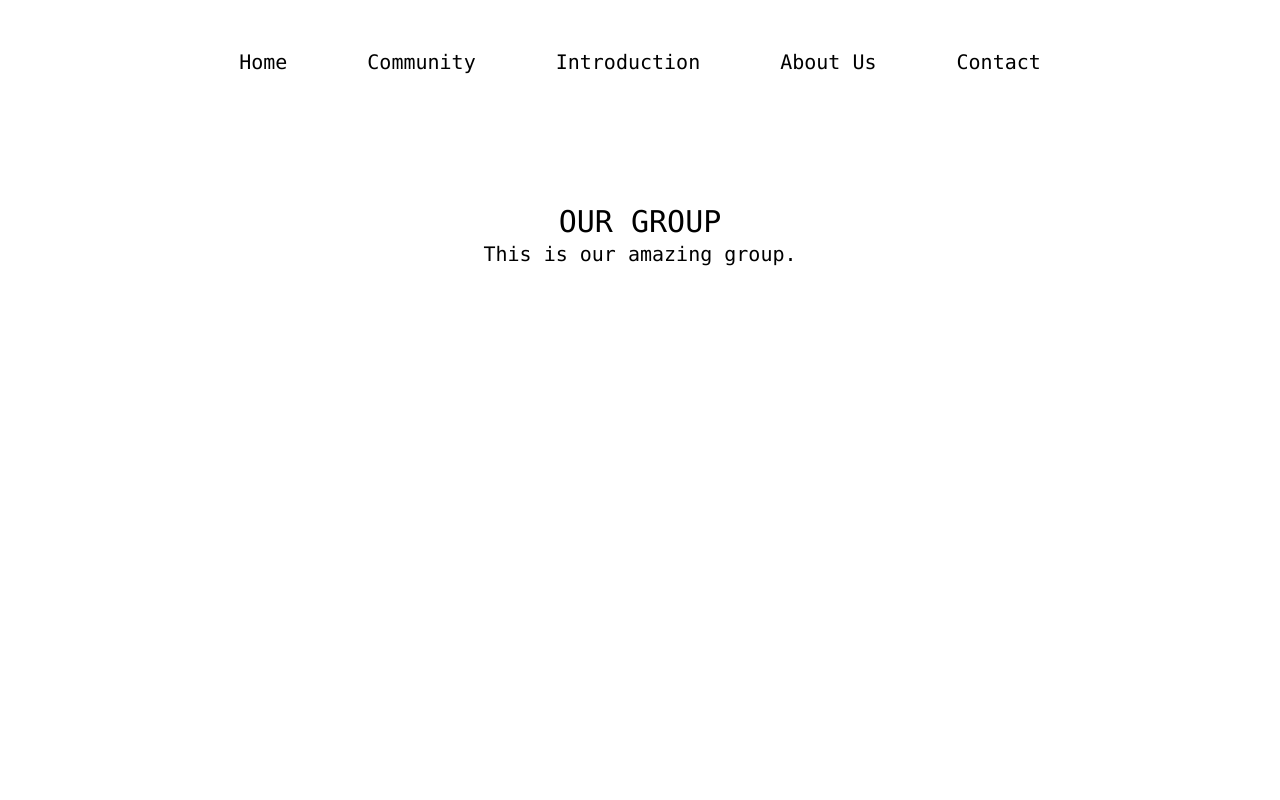
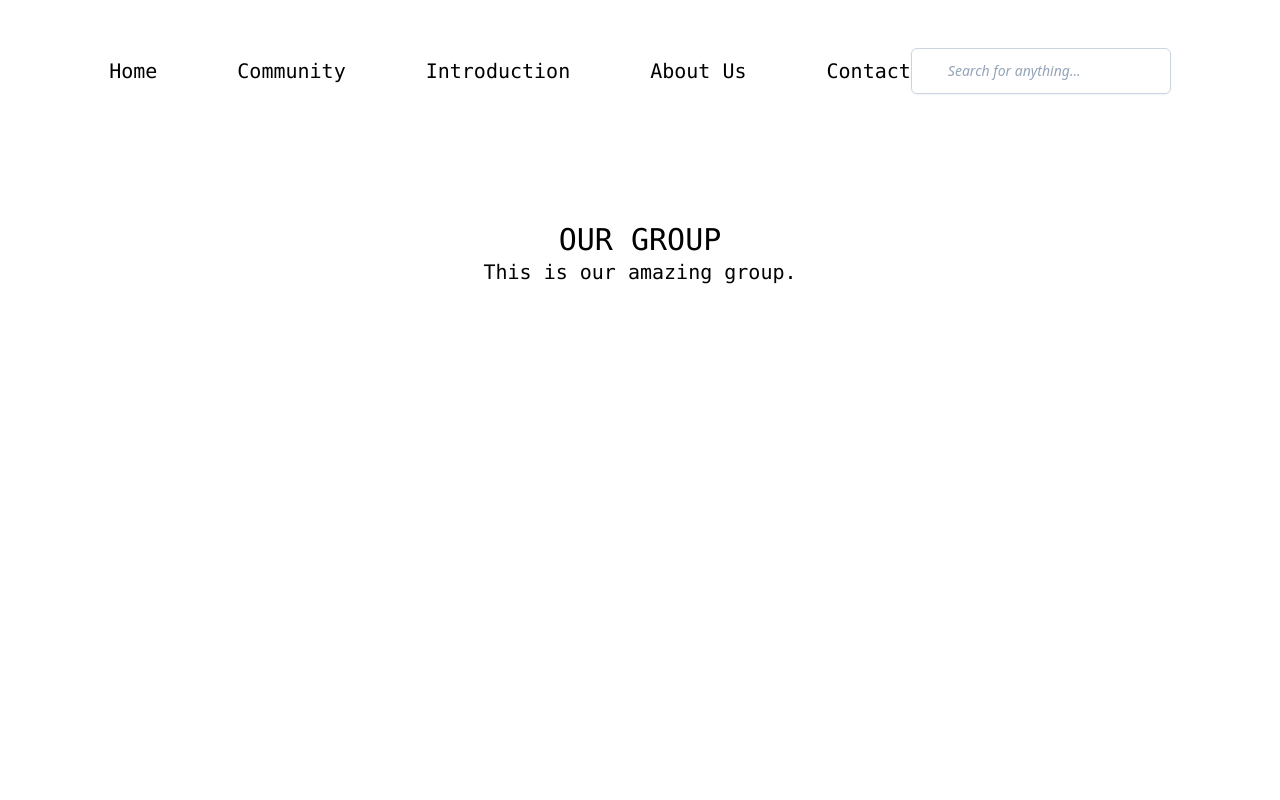
Before and after one commit to senul724/matrix-project, a React (Vite) app: page / in a window 1280 px wide. Shown: the top 800 px of the page. Built offline with nearby package versions, Linux system fonts and the light colour scheme.

Commit message:
commited kushi

```diff
--- a/src/layout/Layout.jsx
+++ b/src/layout/Layout.jsx
@@ -21,6 +21,13 @@ const Layout = () => {
             <Link to="/contact">Contact</Link>
           </li>
         </ul>
+        <label class="relative block">
+  <span class="sr-only">Search</span>
+  <span class="absolute inset-y-0 left-0 flex pl-2">
+    <svg class="h-6 w-6 fill-slate-300" viewBox="0 0 20 20"></svg>
+  </span>
+  <input class="placeholder:italic placeholder:text-slate-400 block bg-white w-full border border-slate-300 rounded-md py-3 pl-9 pr-5 shadow-sm focus:outline-none focus:border-sky-500 focus:ring-sky-500 focus:ring-1 sm:text-sm" placeholder="Search for anything..." type="text" name="search"/>
+</label>
       </nav>
 
       <div className="min-h-screen">
```
